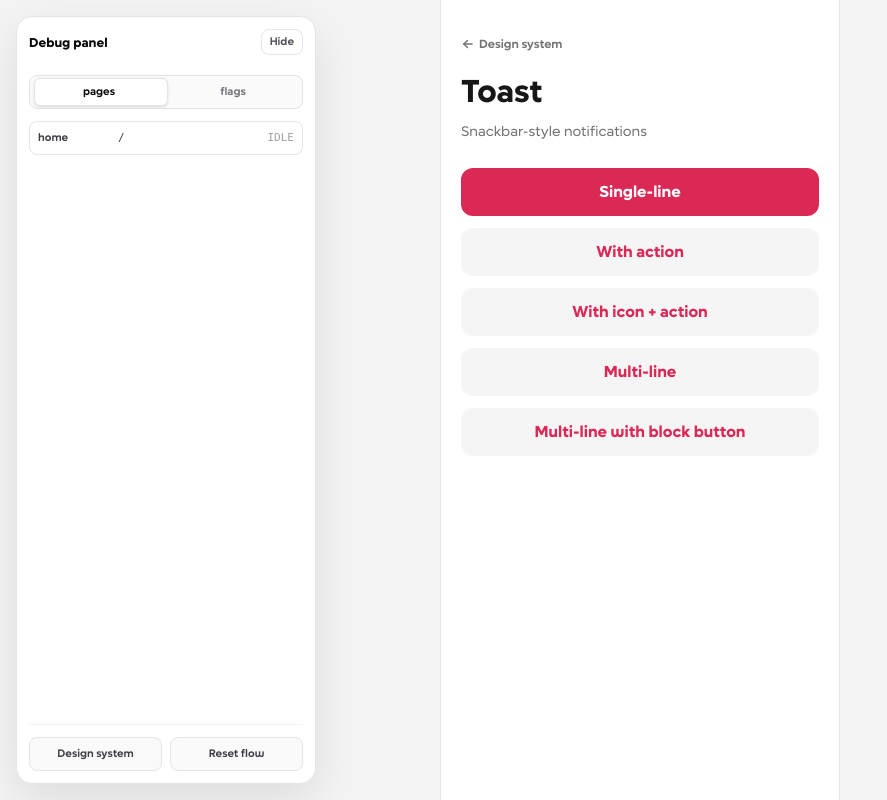
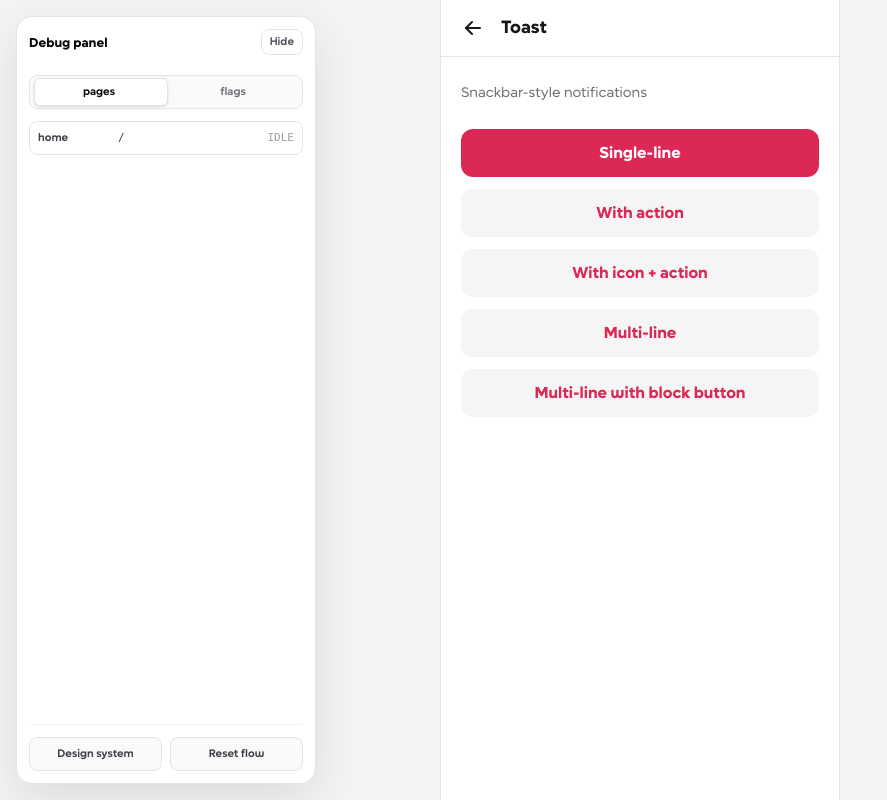
Before and after one commit to jothachil/credit-score-repo, a Next.js app: page /design-system/toast in a window 1280 px wide. Shown: the whole page, without its empty margins (0-887 px from the left). Built offline with nearby package versions, Linux system fonts and the light colour scheme.

Commit message:
Refactor Button component to include cursor pointer style. Add NavBar component for top navigation with back functionality. Update SectionShell to utilize NavBar for improved layout. Enhance TabsTab component with cursor pointer style.

```diff
--- a/app/components/Button.js
+++ b/app/components/Button.js
@@ -1,7 +1,7 @@
 import { Button as BaseButton } from "@base-ui/react/button";
 
 const base =
-  "w-full rounded-xl px-6 py-3 text-[16px] leading-6 font-bold transition-colors";
+  "w-full cursor-pointer rounded-xl px-6 py-3 text-[16px] leading-6 font-bold transition-colors disabled:cursor-not-allowed";
 
 const variants = {
   primary:
--- /dev/null
+++ b/app/components/NavBar.js
@@ -0,0 +1,42 @@
+"use client";
+
+import { IconArrowLeft } from "@tabler/icons-react";
+import Link from "next/link";
+import { useRouter } from "next/navigation";
+
+/**
+ * Top navigation bar — back arrow + title.
+ *
+ *   <NavBar title="Short Title" backHref="/somewhere" />
+ *
+ * Pass `backHref` to navigate to a specific route, or omit it to go back in
+ * history. Sticks to the top of the mobile frame.
+ */
+export default function NavBar({ title, backHref }) {
+  const router = useRouter();
+
+  const backClassName =
+    "-m-2 inline-flex shrink-0 cursor-pointer items-center justify-center rounded-lg p-2 text-content-primary outline-none transition-colors hover:bg-background-secondary focus-visible:outline-2 focus-visible:outline-offset-2 focus-visible:outline-border-selected";
+
+  return (
+    <header className="sticky top-0 z-10 flex items-center gap-4 border-b border-border-primary bg-background-primary px-5 py-4">
+      {backHref ? (
+        <Link href={backHref} aria-label="Back" className={backClassName}>
+          <IconArrowLeft size={24} stroke={2} />
+        </Link>
+      ) : (
+        <button
+          type="button"
+          onClick={() => router.back()}
+          aria-label="Back"
+          className={backClassName}
+        >
+          <IconArrowLeft size={24} stroke={2} />
+        </button>
+      )}
+      <h1 className="text-[18px] leading-6 font-bold text-content-primary">
+        {title}
+      </h1>
+    </header>
+  );
+}
--- a/app/components/TabsField.js
+++ b/app/components/TabsField.js
@@ -37,7 +37,7 @@ export function TabsList({ className = "", children, ...props }) {
 export function TabsTab({ className = "", ...props }) {
   return (
     <BaseTabs.Tab
-      className={`relative px-4 py-3 text-[14px] leading-5 font-normal text-content-secondary outline-none transition-colors hover:text-content-primary focus-visible:outline-2 focus-visible:outline-offset-2 focus-visible:outline-border-selected data-active:font-semibold data-active:text-content-brand ${className}`}
+      className={`relative cursor-pointer px-4 py-3 text-[14px] leading-5 font-normal text-content-secondary outline-none transition-colors hover:text-content-primary focus-visible:outline-2 focus-visible:outline-offset-2 focus-visible:outline-border-selected data-active:font-semibold data-active:text-content-brand ${className}`}
       {...props}
     />
   );
--- a/app/design-system/SectionShell.js
+++ b/app/design-system/SectionShell.js
@@ -1,24 +1,16 @@
-import { IconArrowLeft } from "@tabler/icons-react";
-import Link from "next/link";
+import NavBar from "../components/NavBar";
 
-// Shared chrome for a design-system detail page: back link + heading.
+// Shared chrome for a design-system detail page: top nav bar + content.
 export default function SectionShell({ title, description, children }) {
   return (
-    <div className="flex flex-1 flex-col gap-6 px-5 py-8">
-      <header className="flex flex-col gap-1">
-        <Link
-          href="/design-system"
-          className="mb-2 inline-flex items-center gap-1 text-xss font-semibold text-content-secondary transition-colors hover:text-content-primary"
-        >
-          <IconArrowLeft size={14} stroke={2.5} />
-          Design system
-        </Link>
-        <h1 className="text-2xl font-bold">{title}</h1>
+    <>
+      <NavBar title={title} backHref="/design-system" />
+      <div className="flex flex-1 flex-col gap-6 px-5 py-6">
         {description && (
           <p className="text-xs text-content-secondary">{description}</p>
         )}
-      </header>
-      {children}
-    </div>
+        {children}
+      </div>
+    </>
   );
 }
```
